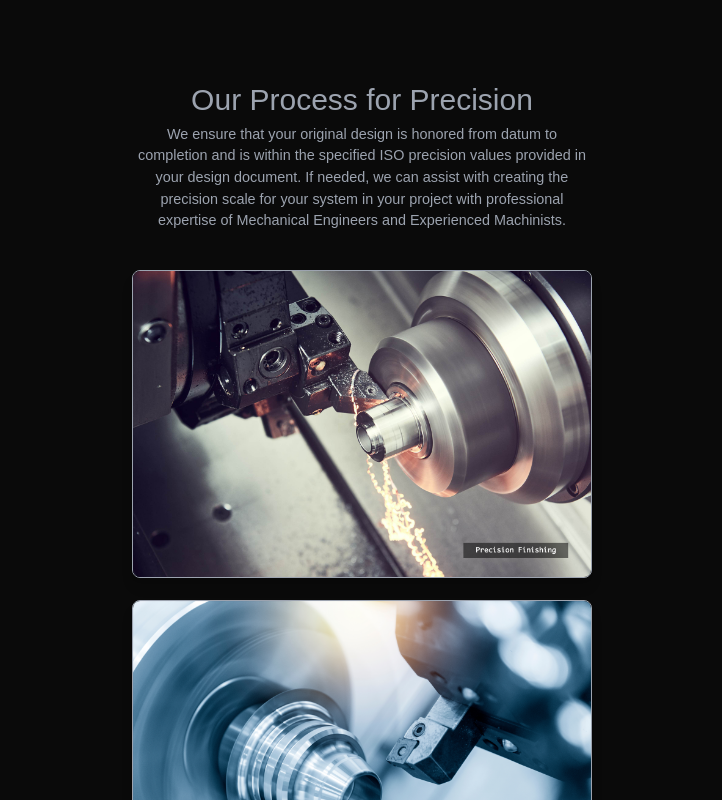
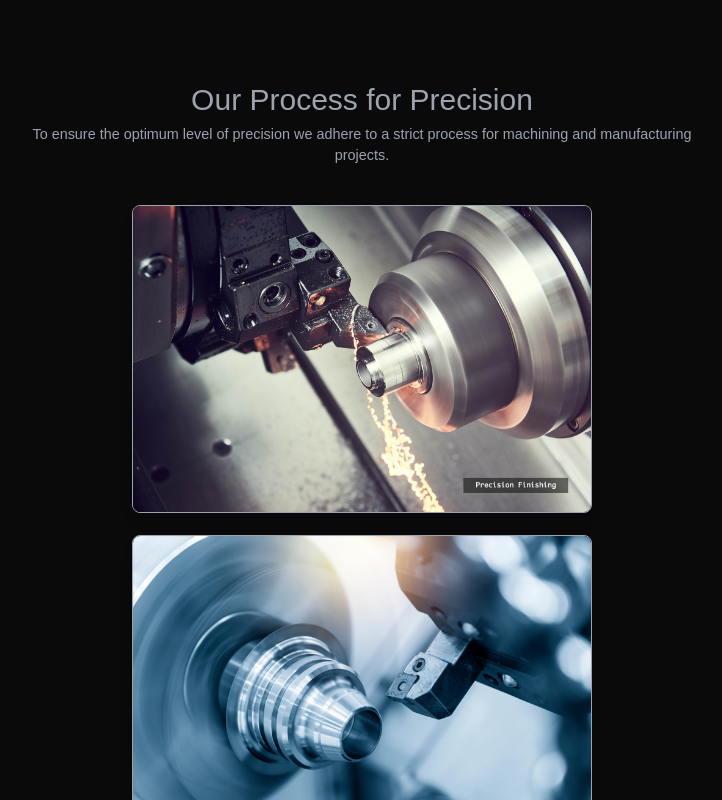
Before and after one commit to tuffs/3dmachtoolllc, a Next.js app: page / in a window 1280 px wide. Shown: the part 1200-2000 px from the top of the page, without its empty margins (278-1000 px from the left). Built offline with nearby package versions, Linux system fonts and the light colour scheme.

Commit message:
Changes to the Hero.js, OurProcess.js, and README.md files. Need to apply the requisites to my UpClick account.

```diff
--- a/components/Hero.js
+++ b/components/Hero.js
@@ -17,6 +17,7 @@ const Hero = () => {
           backgroundPositionY: 'center',
         }}
       >
+        <a href="/">
           <animated.img
             src={"/logo_file.png"}
             alt="3D MACHINE AND TOOL LLC"
@@ -37,15 +38,7 @@ const Hero = () => {
             className="mx-auto"
             id="hero__logo_mark"
           />
-        {/* <div
-          className="w-full text-center mt-[.55669rem] text-gray-400 hover:text-gray-200"
-          style={{
-            letterSpacing: '-1px',
-          }}
-          id="hero__title"
-        >
-          3D MACHINE + TOOL LLC
-        </div> */}
+        </a>
       </div>
     </>
   );
--- a/components/OurProcess.js
+++ b/components/OurProcess.js
@@ -65,7 +65,7 @@ const OurProcess = () => {
   const paragraphControls = useAnimation()
   const buttonControls = useAnimation()
 
-  // Define your images here
+  // Processes should be brought in from data.
   const images = [
     { src: "lathe_spinning_and_cutting__optimized.webp", alt: "Lathe spinning and cutting" },
     { src: "cnc_lathe_cutting__optimized.webp", alt: "CNC Lathe Cutting" },
@@ -135,10 +135,10 @@ const OurProcess = () => {
         variants={paragraphVariants}
         initial="hidden"
         animate={paragraphControls}
-        className="w-[90%] md:w-[45%] mx-auto mt-[-10px]"
+        className="w-[90%] md:w-[65%] mx-auto mt-[-10px]"
       >
         <p className="text-left mb-12 md:text-center text-[.9rem] text-gray-400 mt-4 hover:text-white duration-1000">
-          We ensure that your original design is honored from datum to completion and is within the specified ISO precision values provided in your design document. If needed, we can assist with creating the precision scale for your system in your project with professional expertise of Mechanical Engineers and Experienced Machinists.
+          To ensure the optimum level of precision we adhere to a strict process for machining and manufacturing projects.
         </p>
       </motion.div>
 
@@ -165,7 +165,7 @@ const OurProcess = () => {
         animate={buttonControls}
       >
         <a href="/our-process" className="inline-flex items-center text-gray-400 border-[1px] border-[#9ca3af44] p-4 hover:text-gray-200 hover:border-gray-200 transition-colors duration-700">
-          Learn More About Our Process <RxArrowRight className="text-2xl ml-2" />
+          Discover Our Complete Process <RxArrowRight className="text-2xl ml-2" />
         </a>
       </motion.div>
     </div>
```
Also changed, not shown: 1 other file (tests, documents, lock files or other folders). Lines whose indentation alone changed are shown as unchanged.
